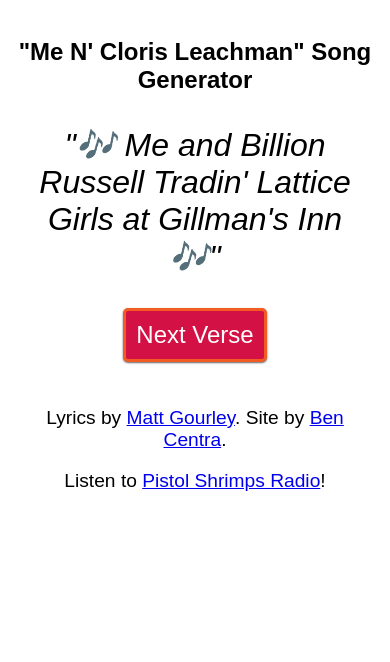
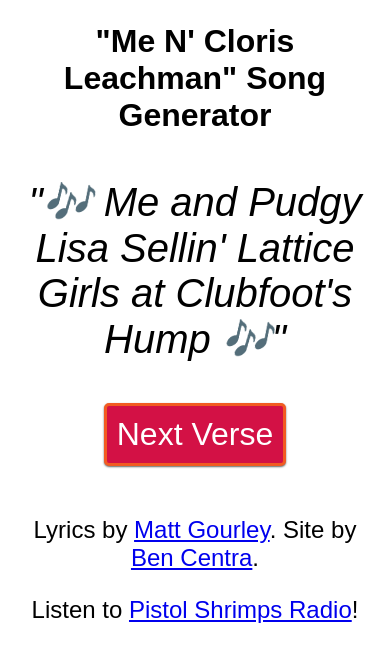
Before and after one commit to bencentra/me-n-cloris-generator, a plain HTML site: page index.html in a window 390 px wide. Drawn offline with nearby package versions, Linux system fonts and the light colour scheme.

Commit message:
adding original lyrics, css fixes

```diff
--- a/generator.js
+++ b/generator.js
@@ -10,9 +10,9 @@
 
   // Get a random lyric from the data
   function getRandomLyric(field) {
-    options = lyrics[field];
-    length = options.length;
-    index = randomInteger(0, length);
+    var options = lyrics[field];
+    var length = options.length;
+    var index = randomInteger(0, length);
     return options[index];
   }
 
@@ -46,6 +46,7 @@
     })
     .fail(function(error) {
       console.error(error);
+      $('#lyrics').text(error);
     });
 
 })(window, jQuery);
--- a/index.html
+++ b/index.html
@@ -7,7 +7,7 @@
   </head>
   <body>
     <div class="wrapper">
-      <h2>&quot;Me N&apos; Cloris Leachman&quot; Song Generator</h2>
+      <div id="title">&quot;Me N&apos; Cloris Leachman&quot; Song Generator</div>
       <p id="lyrics" style="display: none;">
         &quot;🎶 Me and
         <span id="person">Cloris Leachman</span>
@@ -25,5 +25,17 @@
     </div>
     <script src="https://code.jquery.com/jquery-2.2.3.min.js" integrity="sha256-a23g1Nt4dtEYOj7bR+vTu7+T8VP13humZFBJNIYoEJo=" crossorigin="anonymous"></script>
     <script src="./generator.js"></script>
+    <script>
+      (function(i,s,o,g,r,a,m){i['GoogleAnalyticsObject']=r;i[r]=i[r]||function(){
+      (i[r].q=i[r].q||[]).push(arguments)},i[r].l=1*new Date();a=s.createElement(o),
+      m=s.getElementsByTagName(o)[0];a.async=1;a.src=g;m.parentNode.insertBefore(a,m)
+      })(window,document,'script','https://www.google-analytics.com/analytics.js','ga');
+
+      ga('create', 'UA-55081307-1', 'auto');
+      ga('send', 'pageview', {
+        'page': '/me-n-cloris',
+        'title': '"Me N\' Cloris Leachman" Song Generator'
+      });
+    </script>
   </body>
 </html>
--- a/lyrics.json
+++ b/lyrics.json
@@ -1,5 +1,6 @@
 {
   "people": [
+    "Cloris Leachman",
     "Last Vanessa",
     "Cordless Kimmy",
     "Backstop Kevin",
@@ -23,6 +24,7 @@
     "Timeless Jenny"
   ],
   "verbs": [
+    "Drinkin",
     "Spoutin",
     "Liftin",
     "Shootin",
@@ -46,6 +48,7 @@
     "Buffin"
   ],
   "nouns": [
+    "Barley Pops",
     "Ugly Stones",
     "Doll Fakes",
     "Shove Shits",
@@ -69,6 +72,7 @@
     "Love Bites"
   ],
   "places": [
+    "Fuckman's Leap",
     "Lickman's Gorge",
     "Nusbaum's Keep",
     "Tubman's Caunch",
--- a/styles.css
+++ b/styles.css
@@ -9,6 +9,12 @@
   min-width: 320px;
   margin: auto;
   padding: 10px;
+}
+
+#title {
+  padding: 5px 0;
+  font-weight: bold;
+  font-size: 1.5em;
 }
 
 #lyrics {
@@ -31,3 +37,21 @@
   padding: 10px 0;
   font-size: 1.2em;
 }
+
+@media screen and (max-width: 768px) {
+  #title {
+    font-size: 2em;
+  }
+
+  #lyrics {
+    font-size: 2.5em;
+  }
+
+  #generate {
+    font-size: 2em;
+  }
+
+  #links {
+    font-size: 1.5em;
+  }
+}
```
